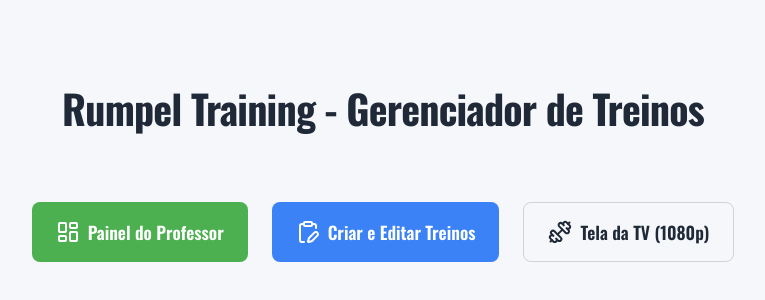
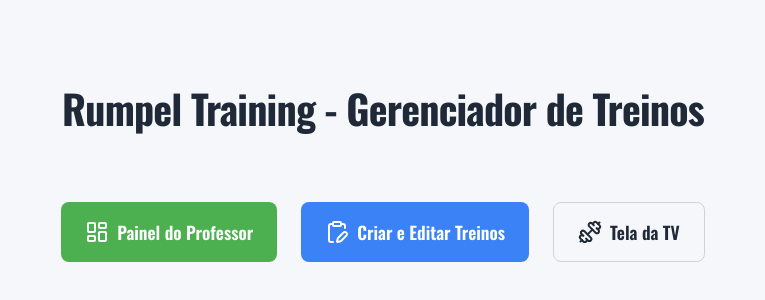
Before and after one commit to fabricioplanilhas/app-treino-studio, a Next.js app: page / in a window 1280 px wide. Shown: the part 230-530 px from the top of the page, without its empty margins (257-1022 px from the left). Built offline with nearby package versions, Linux system fonts and the light colour scheme.

Commit message:
Removido (1080p) da opção de Tela da TV

```diff
--- a/src/app/page.tsx
+++ b/src/app/page.tsx
@@ -18,7 +18,7 @@ export default function Home() {
         </Link>
         <Link href="/tv" className="premium-btn-outline" style={{ padding: '16px 24px', fontSize: '1.1rem' }}>
           <Dumbbell size={24} />
-          Tela da TV (1080p)
+          Tela da TV
         </Link>
       </div>
     </div>
```
